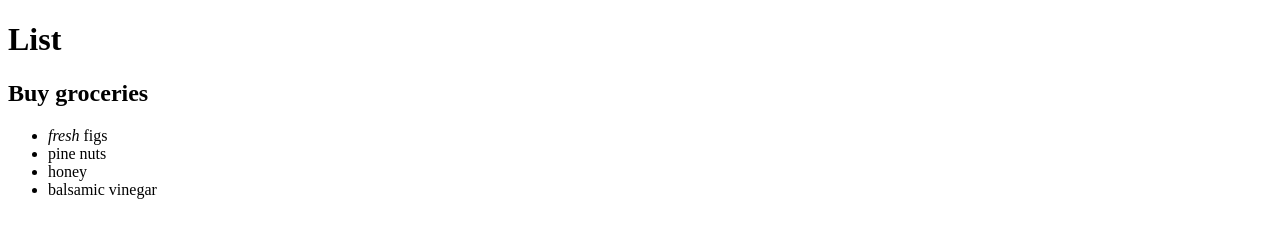
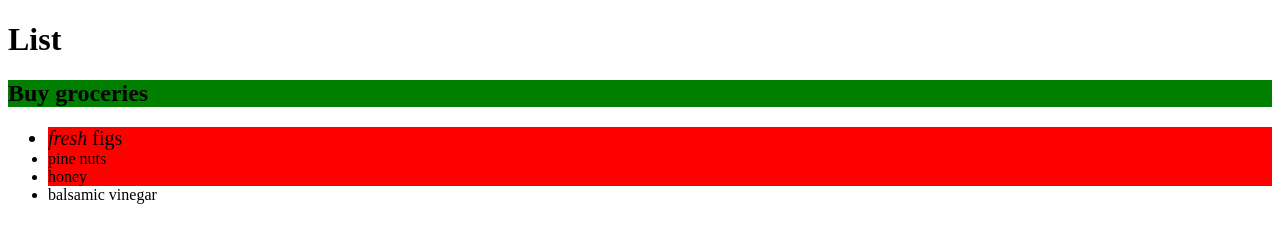
Before and after one commit to sweisscct/Sep24A-DOM, a plain HTML site: page index.html in a window 1280 px wide. Drawn offline with Linux system fonts and the light colour scheme.

Commit message:
basic css styles

```diff
--- a/index.html
+++ b/index.html
@@ -4,13 +4,14 @@
     <meta charset="UTF-8">
     <meta name="viewport" content="width=device-width, initial-scale=1.0">
     <title>Document</title>
+    <link rel="stylesheet" href="style.css">
 </head>
 <body>
     <div id="page">
         <h1 id="header">List</h1>
-        <h2>Buy groceries</h2>
+        <h2 class="green">Buy groceries</h2>
         <ul>
-            <li id="one" class="hot"><em>fresh</em> figs</li>
+            <li id="one" class="hot first"><em>fresh</em> figs</li>
             <li id="two" class="hot">pine nuts</li>
             <li id="three" class="hot">honey</li>
             <li id="four">balsamic vinegar</li>
--- /dev/null
+++ b/style.css
@@ -0,0 +1,11 @@
+.hot {
+    background-color: red;
+}
+
+.green {
+    background-color: green;
+}
+
+#one {
+    font-size: 20px;
+}
```
